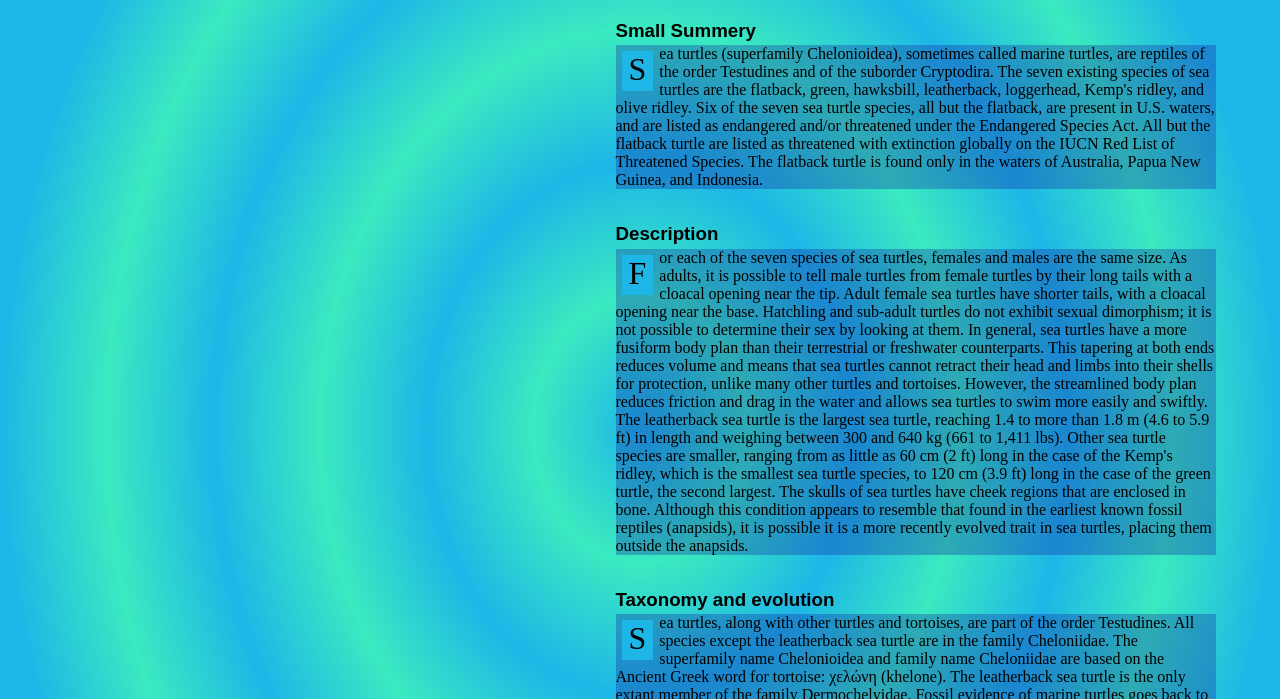
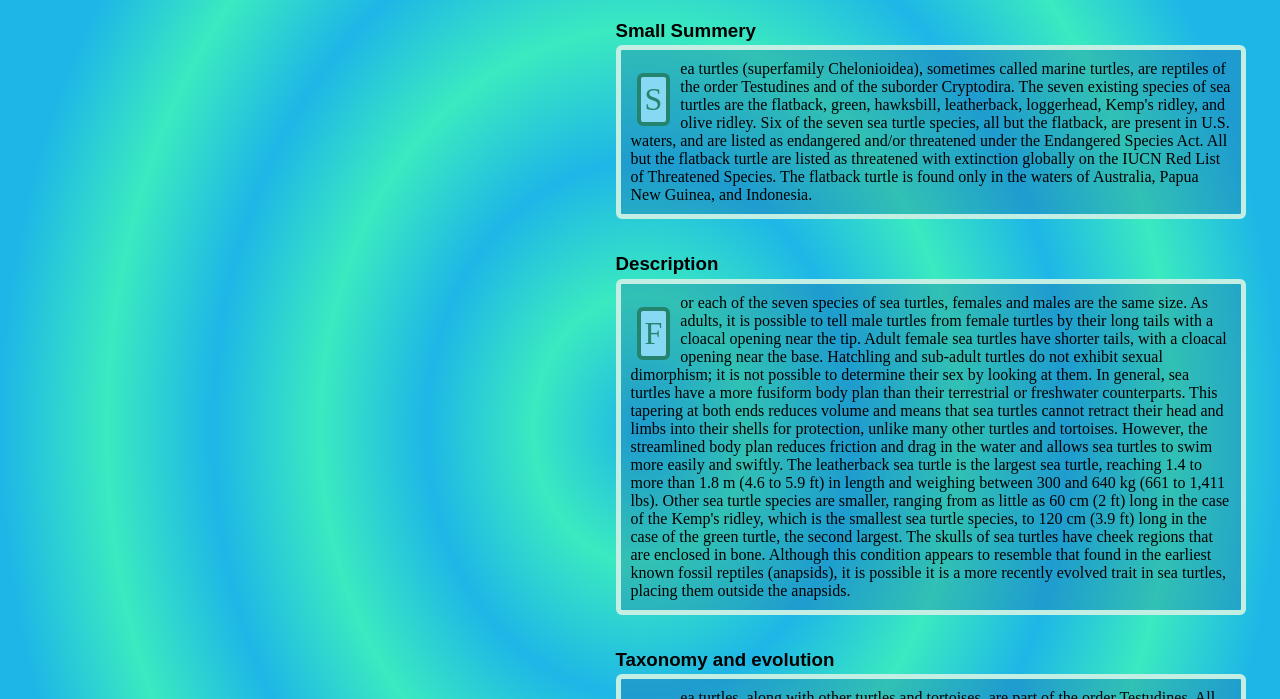
Before and after one commit to kraugust1/typography-only-01, a plain HTML site: page index.html in a window 1280 px wide. Shown: the part 59-758 px from the top of the page. Drawn offline with Linux system fonts and the light colour scheme; a web font is replaced by a local one.

Commit message:
wavy border was did not work;; replaced paragraph stuff

```diff
--- a/style.css
+++ b/style.css
@@ -1,8 +1,11 @@
 @import url('https://fonts.googleapis.com/css2?family=Poetsen+One&display=swap');
+@import url('https://fonts.googleapis.com/css2?family=Forum&display=swap');
 
 :root {
     /* font-family: "Poetsen One", sans-serif; */
     --primaryfont: "Poetsen One", sans-serif;
+     /* font-family: "Forum", serif; */
+    --secondaryfont: "Forum", serif;
   }
 
 body {
@@ -16,12 +19,18 @@ body {
 }
 
 p {
-    background-color: rgba(18, 23, 156, 0.3);
+  /* rgba(18, 23, 156, 0.3);*/
+    font-family: var(--secondaryfont);
+    background-color: rgba(30, 96, 152, 0.3);
+    border: solid 5px;
+    border-radius: 6px;
+    border-color: #C3EEE4;
+    padding: 10px;
     width: 600px;
     margin-left: 50%;
     margin-right: 50%;
     position: relative;
-    top: 45px;
+    top: 45px; */
 }
 
 h1 {
@@ -42,11 +51,17 @@ h3 {
 }
 
 span {
-  background: #1EB6E7;
-  margin: 6px;
-  padding-left: 7px;
-  padding-right: 7px;
-  padding-bottom: 3px;
+
+  color: #24846D;
+  background: #87D8F2;
+  margin-top: 13px;
+  margin-left: 6px;
+  margin-right: 10px;
+  margin-bottom: -2px;
+  padding: 4px;
+  border: solid 4px;
+  border-radius: 6px;
+
 
   font-size: 2rem;
   float: left;
```
